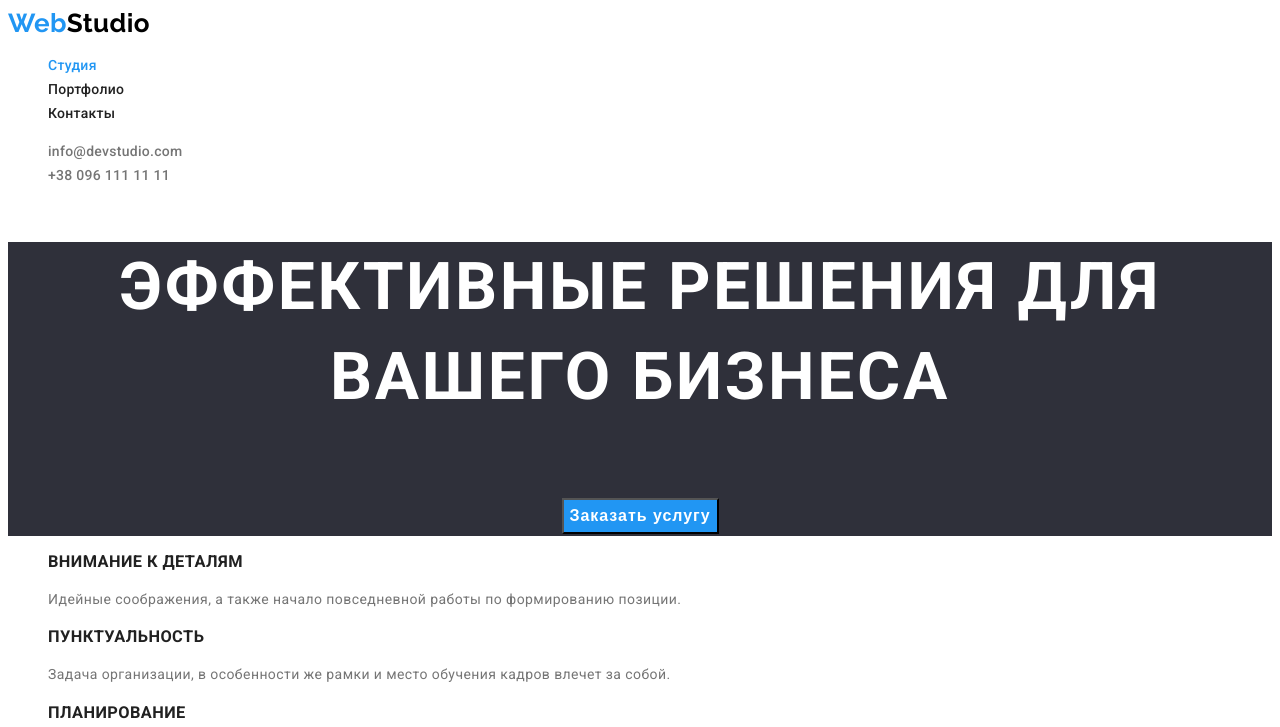
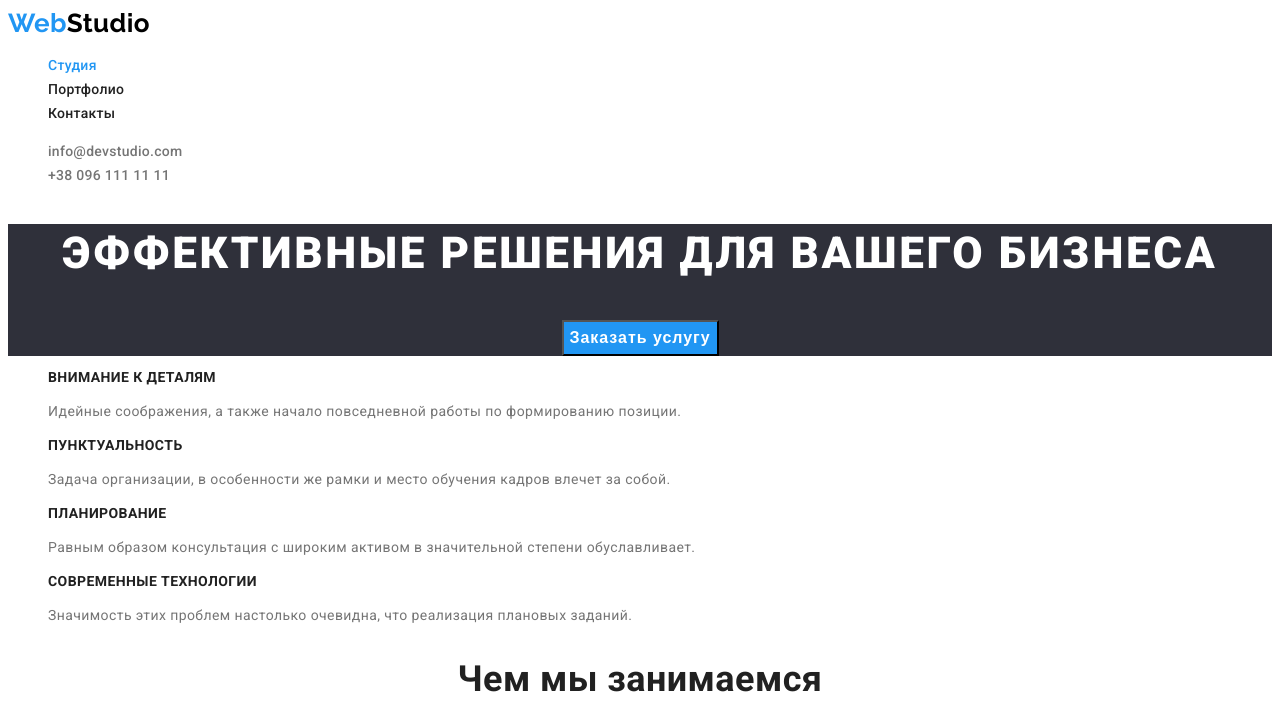
Before and after one commit to olesiayu/goit-markup-hw-02, a plain HTML site: page index.html in a window 1280 px wide. Shown: the top 727 px of the page. Drawn offline with Linux system fonts and the light colour scheme.

Commit message:
Исправлены ошибки по замечаниям ментора

```diff
--- a/css/styles.css
+++ b/css/styles.css
@@ -3,10 +3,11 @@
   --title-text-color: #212121;
   --accent-color: #2196f3;
   --primary-white-color: #ffffff;
-  --footer-contacts-color: rgba(255, 255, 255, 0, 6);
+  --footer-contacts-color: rgba(255, 255, 255, 0.6);
   --logo-color: #000000;
   --background-color: #2f303a;
   --light-background-color: #f5f4fa;
+  --hero-button-focus-bg-color: #188ce8;
 }
 body {
   font-family: Roboto, sans-serif;
@@ -62,12 +63,14 @@ ul {
 }
 /* Hero */
 .hero {
+  background-color: var(--background-color);
+  text-align: center;
+}
+.hero > h1 {
   color: var(--primary-white-color);
-  background-color: var(--background-color);
   font-weight: 900;
   font-size: 44px;
   line-height: 1.36;
-  text-align: center;
   letter-spacing: 0.06em;
   text-transform: uppercase;
 }
@@ -77,14 +80,18 @@ ul {
   font-weight: bold;
   font-size: 16px;
   line-height: 1.87;
-  align-items: center;
-  text-align: center;
   letter-spacing: 0.06em;
   cursor: pointer;
 }
+.hero-button:hover,
+.hero-button:focus {
+  background-color: var(--hero-button-focus-bg-color);
+}
+
 /* Секция преимуществ */
 .list-title {
   color: var(--title-text-color);
+  font-size: 14px;
   font-weight: bold;
   line-height: 1.14;
   text-transform: uppercase;
@@ -124,6 +131,7 @@ footer {
 .footer-contacts {
   color: var(--footer-contacts-color);
   font-style: normal;
+  text-decoration: none;
 }
 .footer-contacts:focus,
 .footer-contacts:hover {
```
